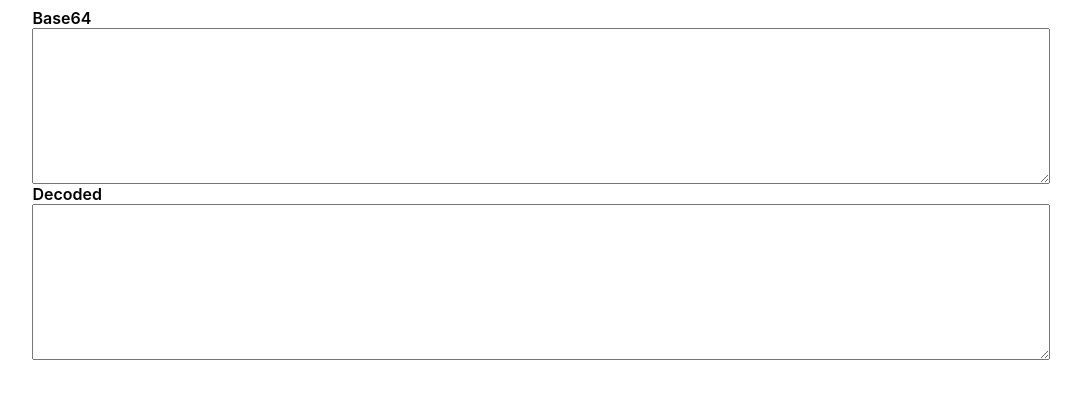
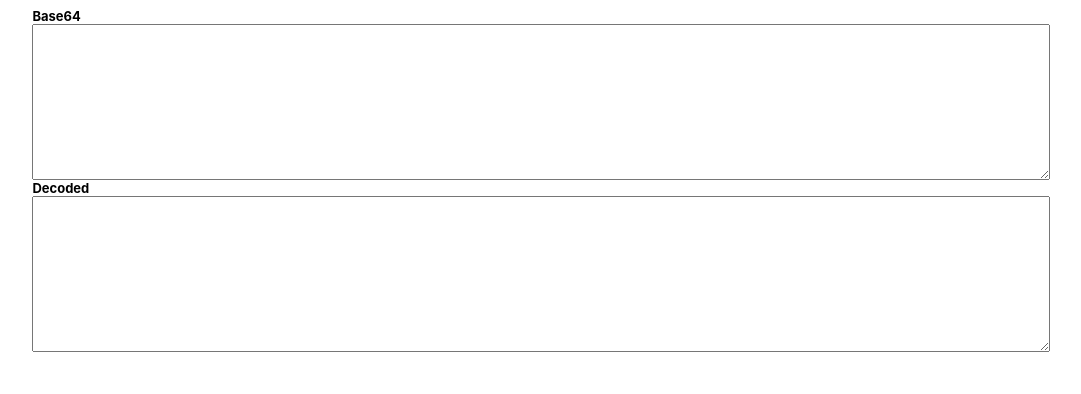
Before and after one commit to kamaal111/base64, a React app in the folder apps/web/: page / in a window 1280 px wide. Shown: the top 394 px of the page, without its empty margins (102-1183 px from the left). Built offline with nearby package versions, Linux system fonts and the light colour scheme; the HTML template or start-up script is replaced by a standard one.

Commit message:
Adding more fonts

```diff
--- a/apps/web/src/react-ui/internals/font.ts
+++ b/apps/web/src/react-ui/internals/font.ts
@@ -1,16 +1,23 @@
 type FontClassnames = typeof FONT_CLASSNAMES;
 type FontKeys = keyof FontClassnames;
 type FontClassname = FontClassnames[FontKeys];
-export type Font = FontKeys | 'body';
+export type Font = FontKeys;
 
 const FONT_CLASSNAMES = {
+  largeTitle: 'text-large-title',
+  title1: 'text-title1',
+  title2: 'text-title2',
+  title3: 'text-title3',
   headline: 'text-headline',
+  body: 'text-body',
+  callout: 'text-callout',
+  footnote: 'text-footnote',
+  caption1: 'text-caption1',
+  caption2: 'text-caption2',
 } as const;
 
-export function fontToClassname(
-  font: Font | undefined,
-): FontClassname | undefined {
-  if (font == null || font === 'body') return undefined;
+export function fontToClassname(font: Font | undefined): FontClassname {
+  if (font == null) return FONT_CLASSNAMES.body;
 
   return FONT_CLASSNAMES[font];
 }
--- a/apps/web/src/react-ui/text/text.css
+++ b/apps/web/src/react-ui/text/text.css
@@ -1,3 +1,49 @@
+.text-large-title {
+  font-size: 26px;
+  font-weight: normal;
+}
+
+.text-title1 {
+  font-size: 22px;
+  font-weight: normal;
+}
+
+.text-title2 {
+  font-size: 17px;
+  font-weight: normal;
+}
+
+.text-title3 {
+  font-size: 15px;
+  font-weight: normal;
+}
+
 .text-headline {
-  font-weight: 600;
+  font-size: 13px;
+  font-weight: bold;
 }
+
+.text-body {
+  font-size: 13px;
+  font-weight: normal;
+}
+
+.text-callout {
+  font-size: 12px;
+  font-weight: normal;
+}
+
+.text-footnote {
+  font-weight: normal;
+  font-size: 10px;
+}
+
+.text-caption1 {
+  font-weight: normal;
+  font-size: 10px;
+}
+
+.text-caption2 {
+  font-weight: 500;
+  font-size: 10px;
+}
```
